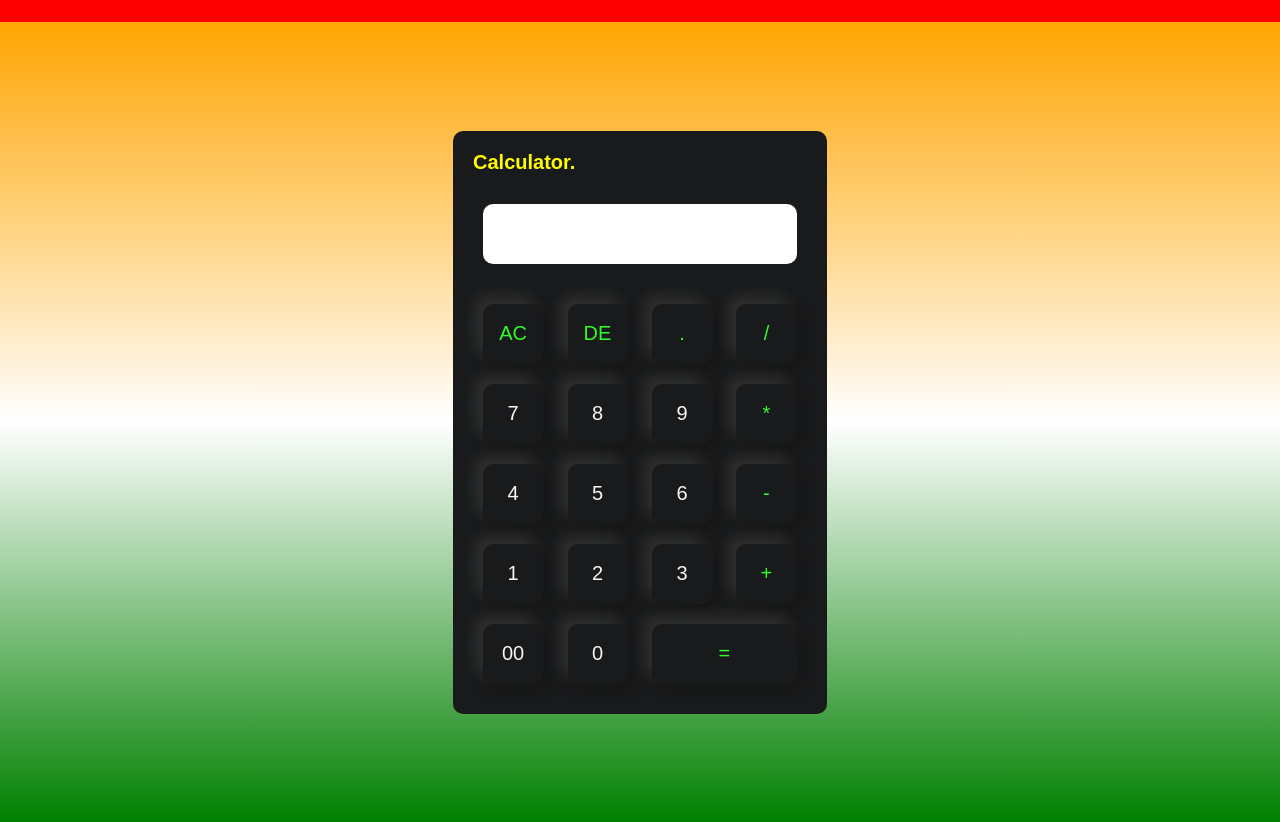
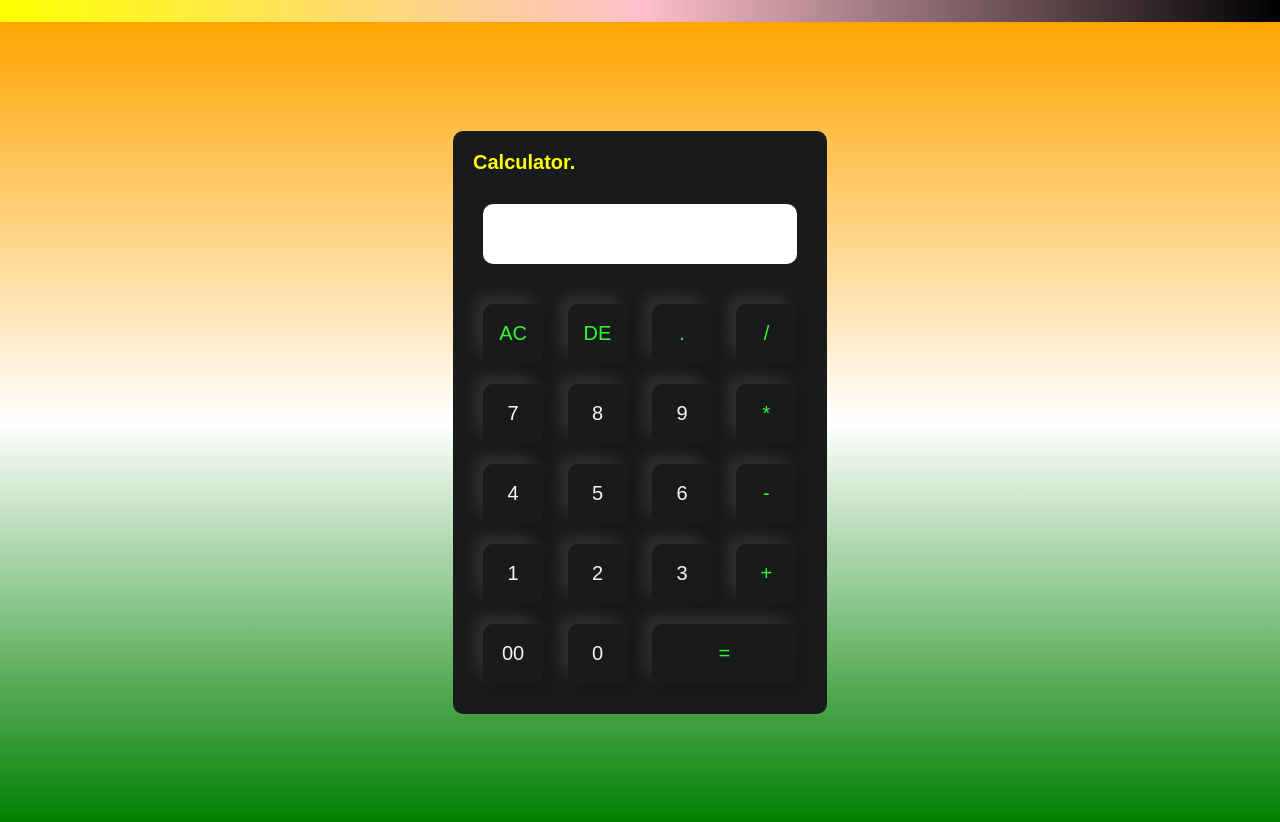
Before and after one commit to 01RkYadavKulchaIndustry/index.html, a plain HTML site: page index1.html in a window 1280 px wide. Drawn offline with Linux system fonts and the light colour scheme.

Commit message:
Update style.css

```diff
--- a/style.css
+++ b/style.css
@@ -53,7 +53,7 @@
     color: #18add6;
 }
 .marquee{
-    background-color: red;
+    background-image: linear-gradient(to right,yellow,pink,black);
 }
 form input.yadav{
     background: white;
```
